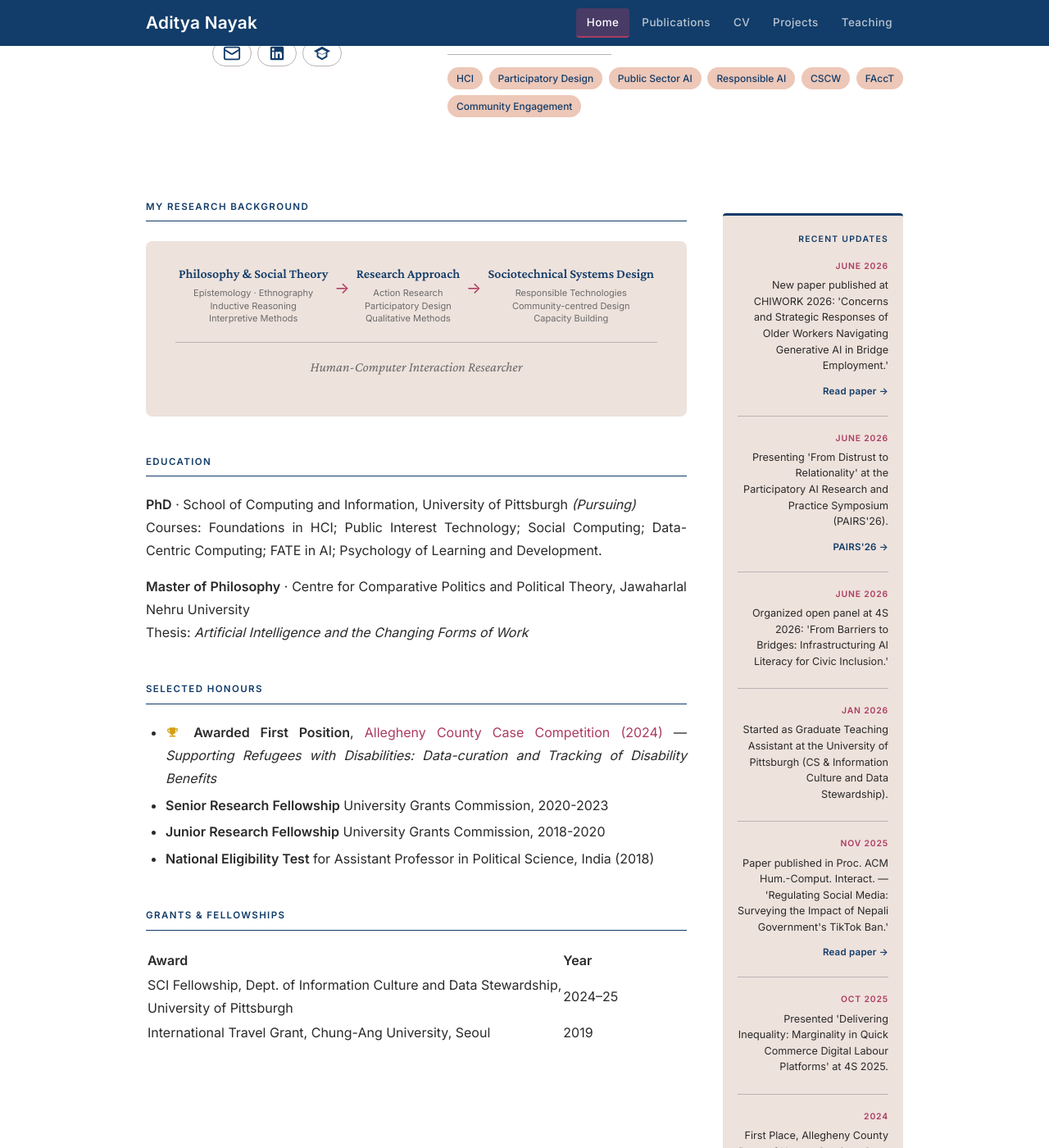
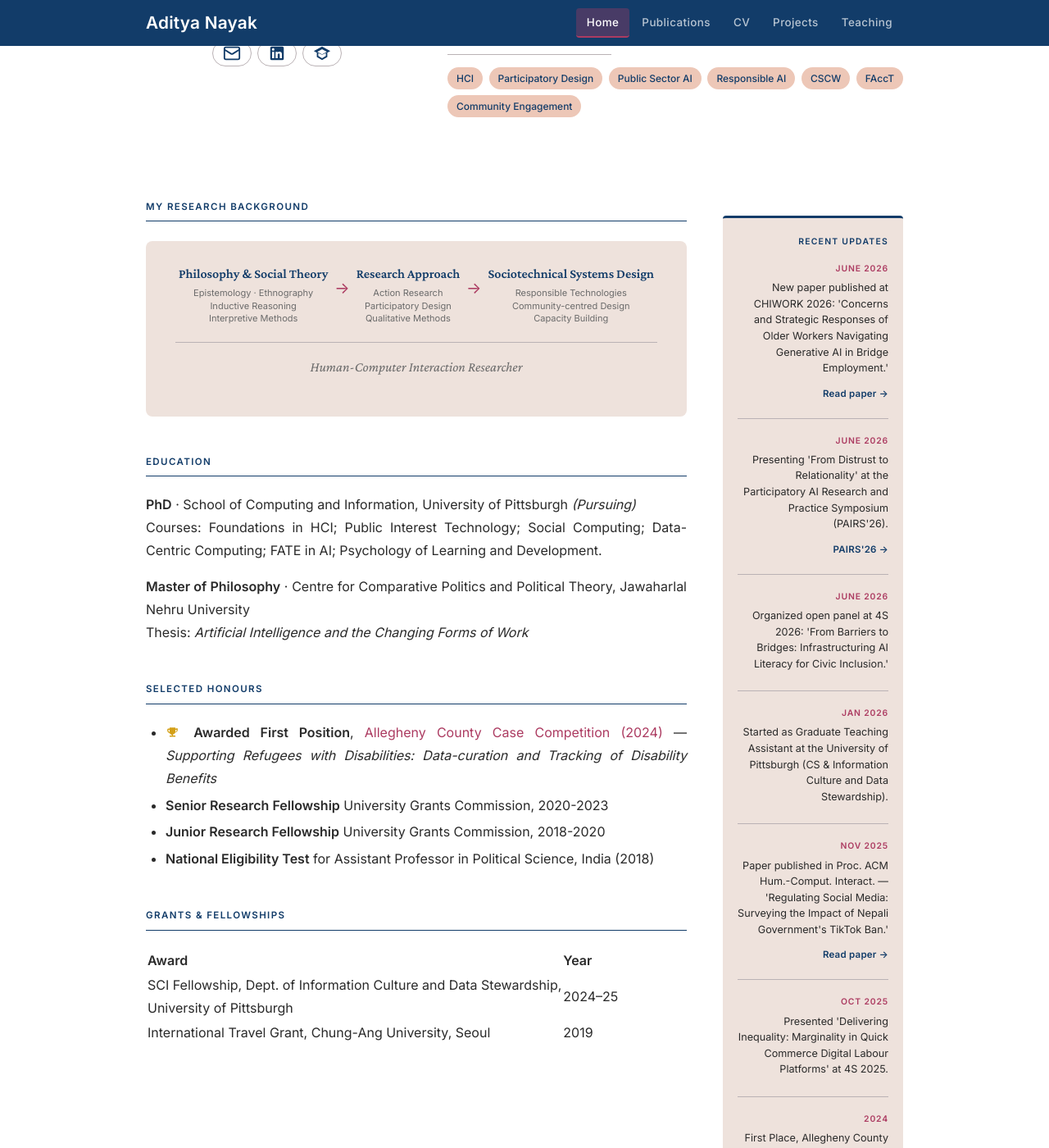
Before and after one commit to adityanayak-info/adityanayak-info.github.io, a Jekyll site: the page built from index.md, in a window 1280 px wide and 1400 px high, scrolled down 464 px. Shown: the whole window at 82% size. Built offline with Jekyll 4.4.1, drawn with Linux system fonts in a browser that asks for light colours.

Commit message:
Update style.css

```diff
--- a/assets/css/style.css
+++ b/assets/css/style.css
@@ -133,7 +133,7 @@ img { max-width: 100%; height: auto; display: block; }
   padding: 22px 18px;
   border-top: 3px solid var(--navy);
   text-align: right; /* add this */
-  margin-top: 63px;  /* adjust this value until it aligns */
+  margin-top: 66px;  /* adjust this value until it aligns */
 
 }
 
```
